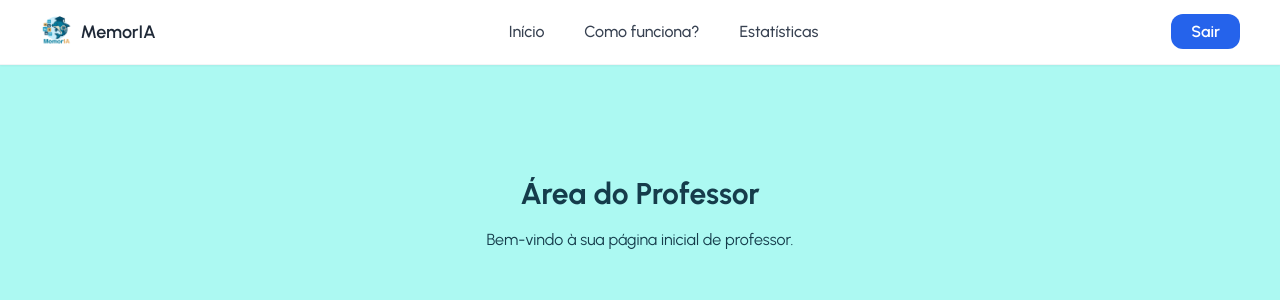
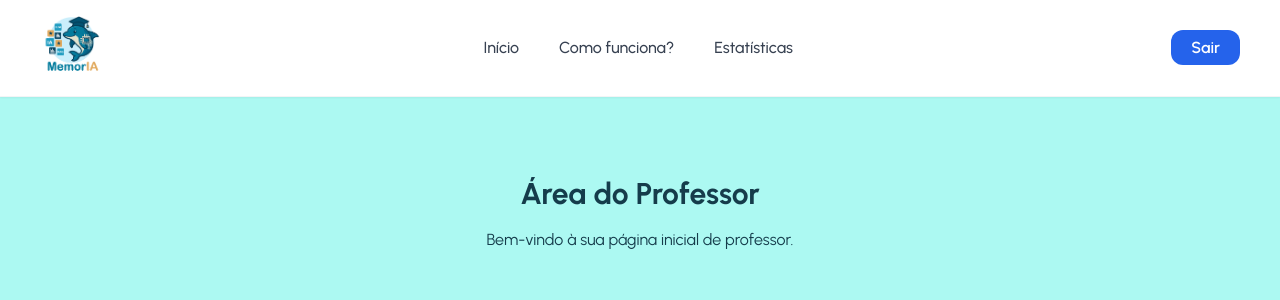
Before and after one commit to marcusmarinhob/MemorIA, a React (Vite) app: page / in a window 1280 px wide. Shown: the top 300 px of the page. Built offline with nearby package versions, Linux system fonts and the light colour scheme.

Commit message:
Ajuste tamanho da logo

```diff
--- a/src/components/Menu.jsx
+++ b/src/components/Menu.jsx
@@ -1,3 +1,4 @@
+
 import { Link } from "react-router-dom";
 import logo from "../assets/minha_logo.png";
 
@@ -5,10 +6,9 @@
   return (
     <nav className="fixed top-0 left-0 w-full bg-white shadow-sm border-b border-gray-100 z-50">
       <div className="max-w-7xl mx-auto px-10 py-4 flex items-center justify-between">
-        {/* Logo */}
-        <div className="flex items-center gap-2">
-          <img src={logo} alt="Logo MemorIA" className="h-8 w-auto" />
-          <span className="font-semibold text-gray-800 text-lg">MemorIA</span>
+        {/* Logo  cores #d4a574 #1a7a8a*/ }
+        <div className="flex items-center">
+          <img src={logo} alt="Logo MemorIA" className="h-16 w-auto" />
         </div>
 
         {/* Links centrais */}
```
